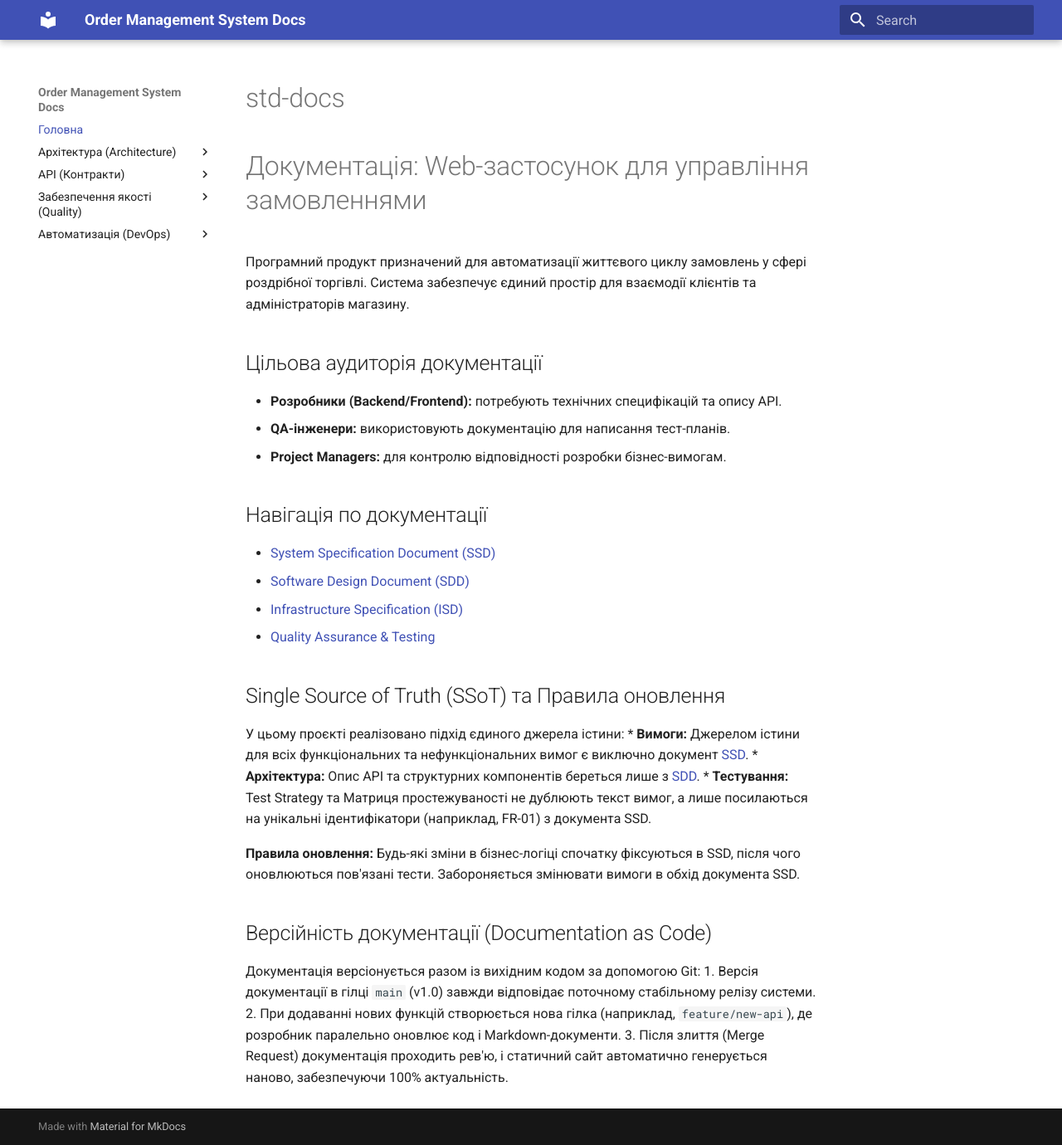
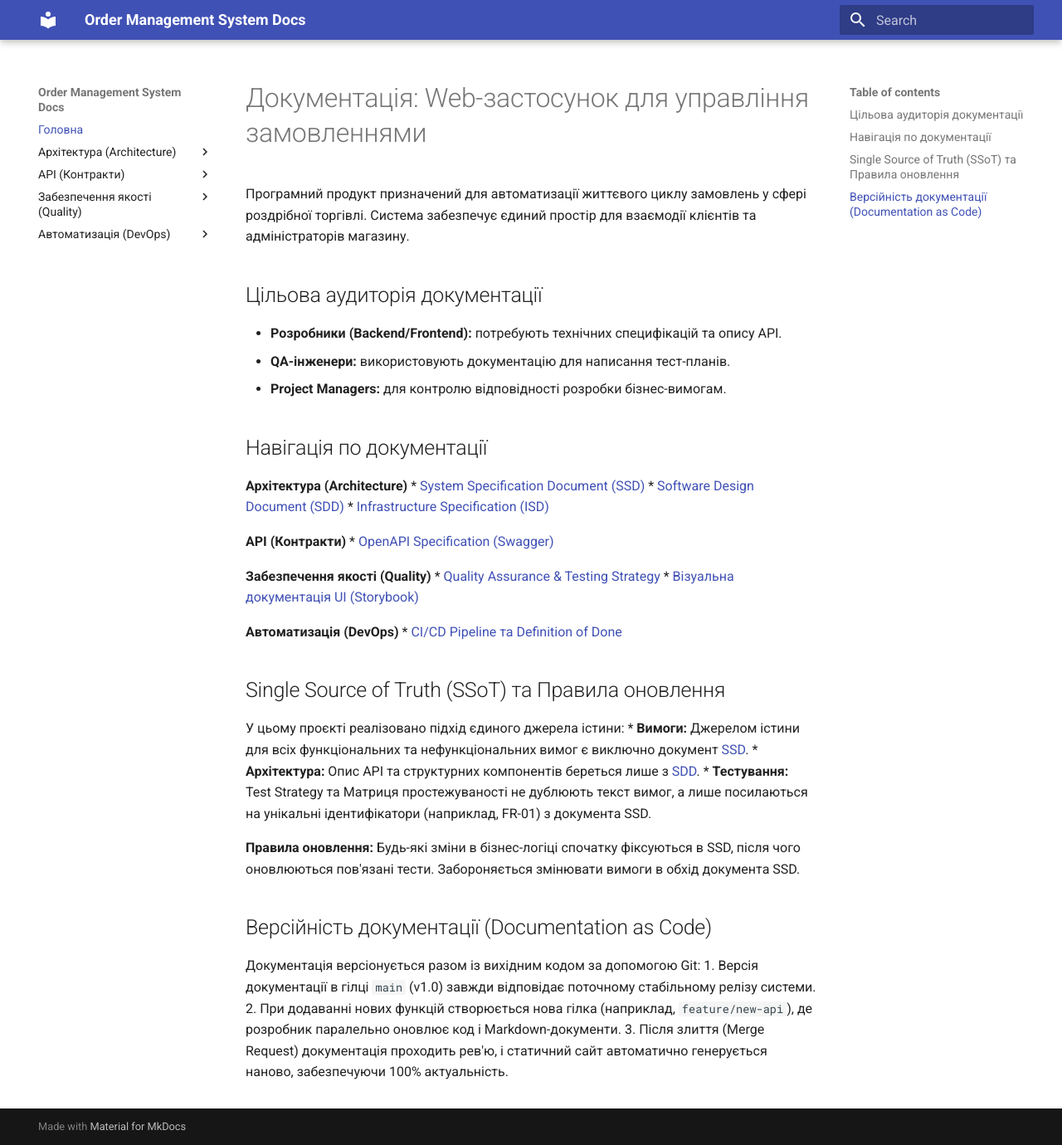
Before and after one commit to tani4kaa/std-docs, an MkDocs documentation site: the page built from docs/README.md, in a window 1280 px wide and 1380 px high. Shown: the whole window at 83% size. Built offline with MkDocs 1.6.1 and Material for MkDocs 9.7.7, drawn with Linux system fonts in a browser that asks for light colours.

Commit message:
Update README with full navigation

```diff
--- a/docs/README.md
+++ b/docs/README.md
@@ -1,4 +1,3 @@
-# std-docs
 # Документація: Web-застосунок для управління замовленнями
 
 Програмний продукт призначений для автоматизації життєвого циклу замовлень у сфері роздрібної торгівлі. Система забезпечує єдиний простір для взаємодії клієнтів та адміністраторів магазину.
@@ -9,10 +8,20 @@
 * **Project Managers:** для контролю відповідності розробки бізнес-вимогам.
 
 ## Навігація по документації
+**Архітектура (Architecture)**
 * [System Specification Document (SSD)](architecture/SSD.md)
 * [Software Design Document (SDD)](architecture/SDD.md)
 * [Infrastructure Specification (ISD)](architecture/ISD.md)
-* [Quality Assurance & Testing](quality/test-strategy.md)
+
+**API (Контракти)**
+* [OpenAPI Specification (Swagger)](openapi.yaml)
+
+**Забезпечення якості (Quality)**
+* [Quality Assurance & Testing Strategy](quality/test-strategy.md)
+* [Візуальна документація UI (Storybook)](frontend/storybook-components.md)
+
+**Автоматизація (DevOps)**
+* [CI/CD Pipeline та Definition of Done](ci-cd-and-dod.md)
 
 ## Single Source of Truth (SSoT) та Правила оновлення
 У цьому проєкті реалізовано підхід єдиного джерела істини:
```
